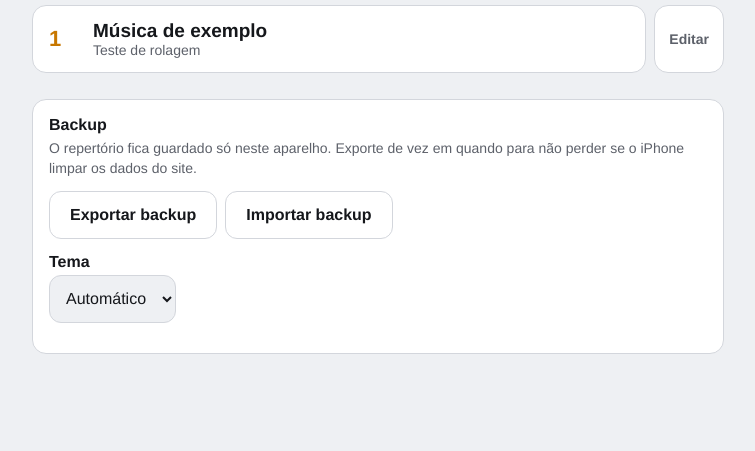
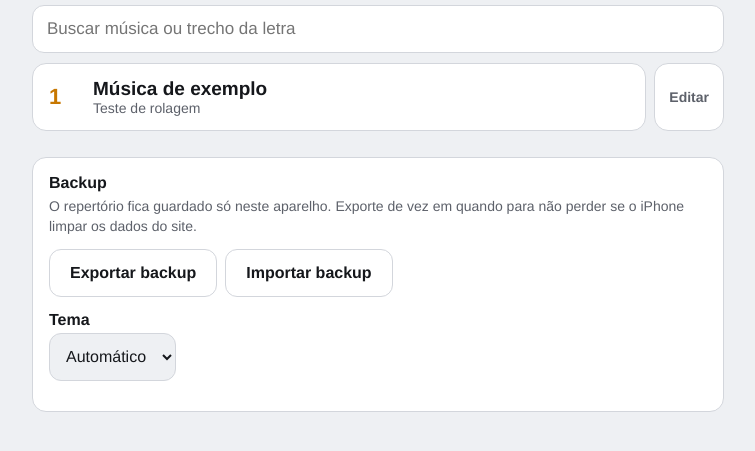
Before and after one commit to joaopauloa3/LETRAS, a plain HTML site: page index.html in a window 1280 px wide. Shown: the part 99-550 px from the top of the page, without its empty margins (262-1017 px from the left). Drawn offline with Linux system fonts and the light colour scheme.

Commit message:
Add files via upload

```diff
--- a/index.html
+++ b/index.html
@@ -68,7 +68,10 @@ button{cursor:pointer;border:0;background:none}
 .row .t i{font-style:normal;font-size:14px;color:var(--dim);white-space:nowrap;overflow:hidden;text-overflow:ellipsis}
 .edit{padding:0 14px;border-radius:14px;border:1px solid var(--line);background:var(--panel);
   color:var(--dim);font-size:14px;font-weight:600}
-#empty{margin:40px 24px;color:var(--dim);font-size:17px;line-height:1.5}
+#empty,#noresult{margin:40px 24px;color:var(--dim);font-size:17px;line-height:1.5}
+.search{margin:0 14px 10px}
+.search input{width:100%;min-height:48px;padding:0 14px;border-radius:12px;border:1px solid var(--line);
+  background:var(--panel);color:var(--ink);font-size:17px;-webkit-appearance:none;appearance:none}
 .tools{margin:18px 14px 40px;padding:16px;border:1px solid var(--line);border-radius:14px;background:var(--panel)}
 .tools h2{margin:0 0 4px;font-size:16px}
 .tools p{margin:0 0 12px;font-size:14px;color:var(--dim);line-height:1.45}
@@ -149,9 +152,13 @@ button{cursor:pointer;border:0;background:none}
     <button class="btn primary" id="addBtn">Nova música</button>
   </div>
   <p class="sub" id="count"></p>
+  <div class="search" id="search">
+    <input type="search" id="q" placeholder="Buscar música ou trecho da letra" autocomplete="off" autocapitalize="off" spellcheck="false" aria-label="Buscar música">
+  </div>
   <p id="warn" hidden>Este navegador não está salvando os dados. Abra o arquivo no seu site hospedado para o repertório ficar guardado.</p>
   <ol id="songs"></ol>
   <div id="empty" hidden>Seu repertório está vazio. Toque em <b>Nova música</b> e cole a letra.</div>
+  <div id="noresult" hidden>Nenhuma música encontrada.</div>
 
   <section class="tools">
     <h2>Backup</h2>
@@ -330,13 +337,19 @@ if('serviceWorker' in navigator && location.protocol.indexOf('http') === 0){
 }
 
 /* ================= lista ================= */
+function norm(s){ return (s || '').toLowerCase().normalize('NFD').replace(/[̀-ͯ]/g, ''); }
+
 function renderList(){
   var ol = $('songs'); ol.innerHTML = '';
   var n = state.songs.length;
-  $('count').textContent = n === 0 ? '' : (n === 1 ? '1 música' : n + ' músicas');
+  var q = norm($('q').value.trim());
+  var shown = 0;
+  $('search').hidden = n === 0;
   $('empty').hidden = n !== 0;
   $('warn').hidden = persistOK;
   state.songs.forEach(function(s, i){
+    if(q && norm(s.title + ' ' + (s.artist || '') + ' ' + s.lyrics).indexOf(q) < 0) return;
+    shown++;
     var li = document.createElement('li');
     var row = document.createElement('button');
     row.className = 'row'; row.type = 'button';
@@ -354,7 +367,11 @@ function renderList(){
     li.appendChild(row); li.appendChild(ed);
     ol.appendChild(li);
   });
+  $('count').textContent = n === 0 ? '' :
+    (q ? shown + ' de ' + n + (n === 1 ? ' música' : ' músicas') : (n === 1 ? '1 música' : n + ' músicas'));
+  $('noresult').hidden = !(n > 0 && shown === 0);
 }
+$('q').addEventListener('input', function(){ renderList(); });
 $('songs').addEventListener('click', function(e){
   var p = e.target.closest('[data-play]');
   var ed = e.target.closest('[data-edit]');
```
